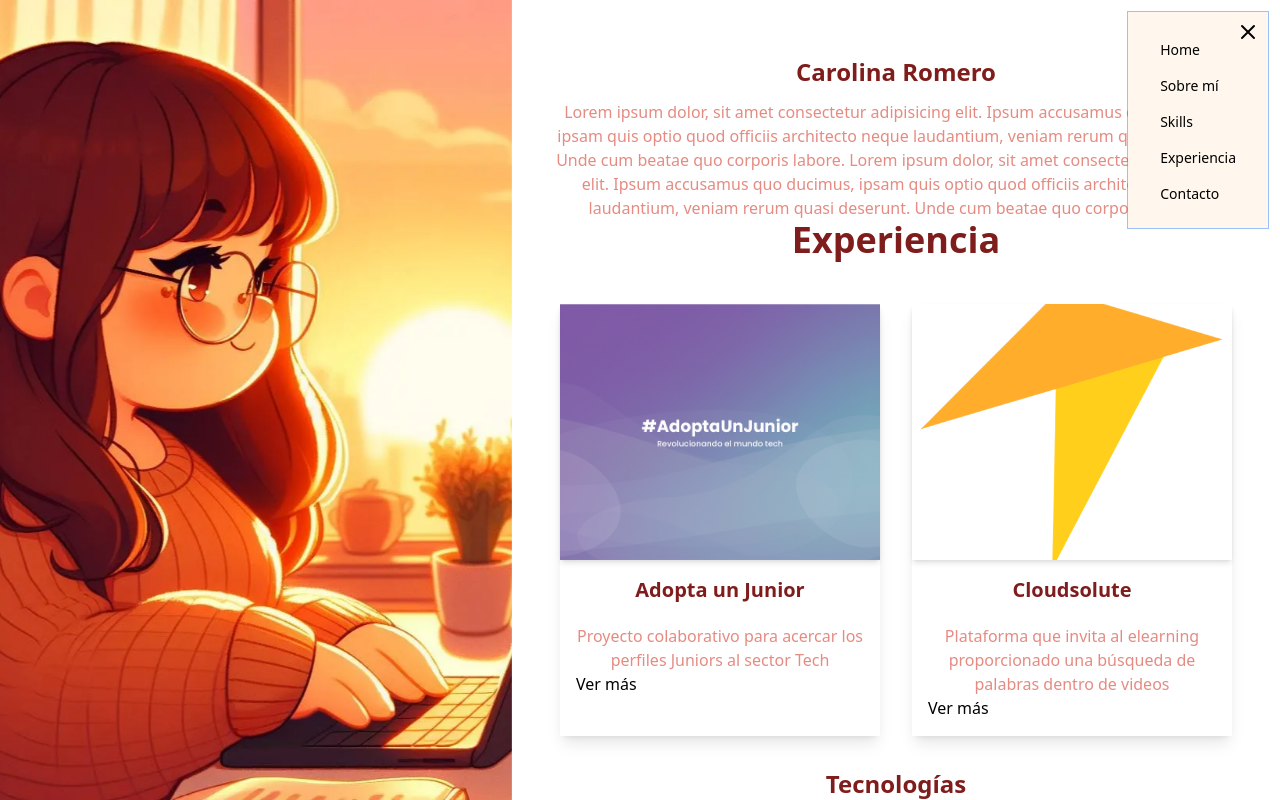
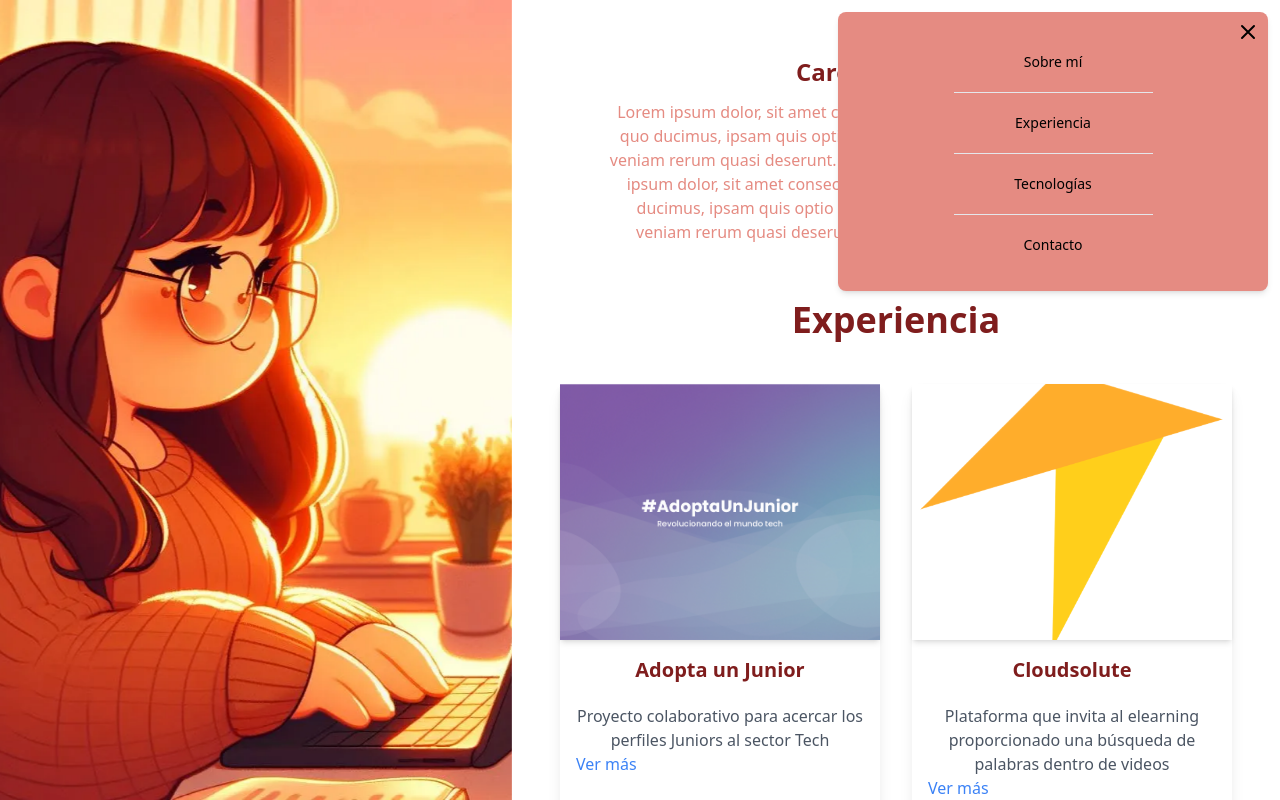
Before and after one commit to Carol-88/Portfolio, a React (Vite) app: page / in a window 1280 px wide. Both pictures are taken after a click on the button 1248 px from the left and 32 px from the top of the page. Shown: the top 800 px of the page. Built offline with nearby package versions, Linux system fonts and the light colour scheme.

Commit message:
✅ refactor navbar

```diff
--- a/src/assets/styles/index.css
+++ b/src/assets/styles/index.css
@@ -12,4 +12,8 @@
   p {
     @apply text-p-color text-center;
   }
+
+  hr {
+    @apply w-1/2 m-auto;
+  }
 }
--- a/src/components/AboutMe/AboutMe.jsx
+++ b/src/components/AboutMe/AboutMe.jsx
@@ -2,7 +2,7 @@
 
 export const AboutMe = () => {
   return (
-    <section className="pt-14">
+    <section id="aboutme" className="p-14">
       <h1 className="">
         Carolina Romero
       </h1>
--- a/src/components/Contact/Contact.jsx
+++ b/src/components/Contact/Contact.jsx
@@ -18,7 +18,7 @@ export const Contact = () => {
     });
 };
   return (
-    <div className="flex items-center justify-center ">
+    <div id='contact' className="flex items-center justify-center ">
       <div className="mx-auto w-full max-w-[550px]">
         <form onSubmit={sendEmail} aria-label="Contact Form">
           <div className="mb-5">
--- a/src/components/Experience/Experience.jsx
+++ b/src/components/Experience/Experience.jsx
@@ -65,7 +65,7 @@ export const Experience = () => {
           <ProjectCard key={index} {...project} />
         ))}
       </div>
-      <div id="other-exp" className="mt-8">
+      <div id="techs" className="mt-8">
         <h2 className="text-2xl font-bold mb-4">Tecnologías</h2>
         <div id="logos" className="flex flex-wrap justify-center gap-4">
           {technologies.map((tech, index) => (
--- a/src/components/Footer/Footer.jsx
+++ b/src/components/Footer/Footer.jsx
@@ -2,7 +2,7 @@
 export const Footer = () => {
 
  return (
-    <footer className=" bottom-0 left-0 w-full bg-gray-800 text-center py-10 z-20 pt-20">
+    <footer className=" bottom-0 left-0 w-full text-center py-10 z-20 pt-20">
       <div className="container mx-auto">
         Created with love by Carolina Romero Cotan
       </div>
--- a/src/components/Navbar/Navbar.jsx
+++ b/src/components/Navbar/Navbar.jsx
@@ -1,5 +1,4 @@
 import { useState } from 'react';
-import { NavLink } from 'react-router-dom';
 
 export const Navbar = () => {
  const [isOpen, setIsOpen] = useState(false);
@@ -8,8 +7,15 @@ export const Navbar = () => {
     setIsOpen(prevIsOpen => !prevIsOpen);
  };
 
+ const menuItems = [
+    { id: 'aboutme', label: 'Sobre mí' },
+    { id: 'experience', label: 'Experiencia' },
+   { id: 'techs', label: 'Tecnologías' },
+   { id: 'contact', label: 'Contacto' },
+ ];
+
  return (
-    <nav className="relative">
+    <nav className="relative z-30">
       <button
         onClick={toggleMenu}
         className="fixed right-0 top-0 p-2 focus:outline-none z-50 block"
@@ -41,44 +47,21 @@ export const Navbar = () => {
       <div
         className={`${
           isOpen ? 'block' : 'hidden'
-       } absolute right-0 top-0 mt-2 w-48 rounded-md shadow-lg bg-bg-color `}
+        } absolute right-0 top-0 mt-2 w-48 rounded-md shadow-lg bg-burguer`}
       >
-       <div className=" m-3 pt-5 fixed bg-bg-color p-4 right-0 top-0 ring-1 ring-black ring-opacity-5 transition-all duration-300 ease-in-out" role="menu" aria-orientation="vertical" aria-labelledby="options-menu">
-         <NavLink
-           to="/"
-           className="block px-4 py-2 text-sm text-gray-700 hover:bg-gray-100 hover:text-gray-900"
+        <div className="w-1/2 rounded-lg max-w-[430px] text-center m-3 pt-5 fixed bg-burguer p-4 right-0 top-0 shadow-md" role="menu" aria-orientation="vertical" aria-labelledby="options-menu">
+          {menuItems.map((item, index) => (
+            <div key={index}>
+              <a
+                href={`#${item.id}`}
+                className="block px-4 py-5 text-sm hover:ease-out"
                 role="menuitem"
               >
-           Home
-         </NavLink>
-         <NavLink
-           to="/#aboutme"
-           className="block px-4 py-2 text-sm text-gray-700 hover:bg-gray-100 hover:text-gray-900"
-           role="menuitem"
-         >
-           Sobre mí
-         </NavLink>
-         <NavLink
-           to="/#skills"
-           className="block px-4 py-2 text-sm text-gray-700 hover:bg-gray-100 hover:text-gray-900"
-           role="menuitem"
-         >
-           Skills
-         </NavLink>
-         <NavLink
-           to="/#experience"
-           className="block px-4 py-2 text-sm text-gray-700 hover:bg-gray-100 hover:text-gray-900"
-           role="menuitem"
-         >
-           Experiencia
-         </NavLink>
-         <NavLink
-           to="/#contact"
-           className="block px-4 py-2 text-sm text-gray-700 hover:bg-gray-100 hover:text-gray-900"
-           role="menuitem"
-         >
-           Contacto
-         </NavLink>
+                {item.label}
+              </a>
+              {index < menuItems.length - 1 && <hr />}
+            </div>
+          ))}
         </div>
       </div>
     </nav>
@@ -95,4 +78,5 @@ export const Navbar = () => {
 
 
 
+
 //cambiar el hover bold a otro color
--- a/tailwind.config.js
+++ b/tailwind.config.js
@@ -5,13 +5,15 @@ export default {
     "./src/**/*.{js,ts,jsx,tsx}",
   ],
  theme: {
+    extend: {
       colors: {
         'title-color': '#7f1d1d',
         'p-color': '#e58b82',
         'bg-color': '#fff7ed',
-      'nav-color': '#450a0a'
+        'nav-color': '#450a0a',
+        'burguer': '#e58b82',
       },
-    extend: {},
+    },
  },
   plugins: [],
 }
```
Lines whose indentation alone changed are shown as unchanged.
